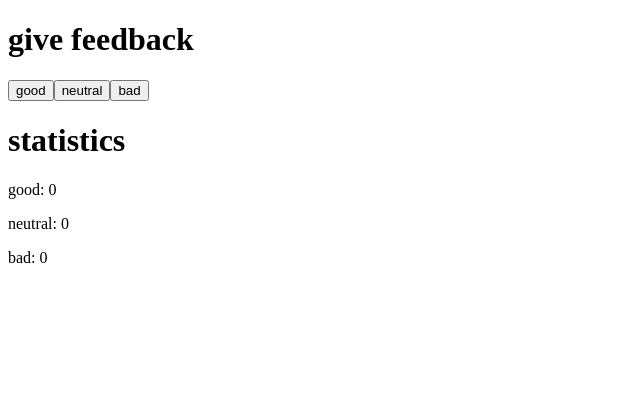
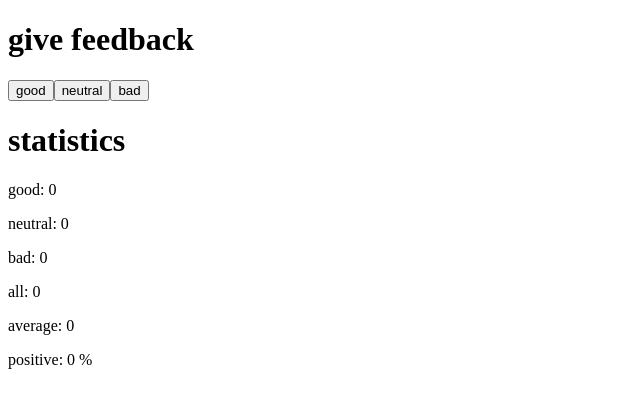
Before and after one commit to FSO-React/part1, a React (Vite) app: page / in a window 1280 px wide. Shown: the top 408 px of the page, without its empty margins (0-640 px from the left). Built offline with nearby package versions, Linux system fonts and the light colour scheme.

Commit message:
exercise 1.7

```diff
--- a/src/App.jsx
+++ b/src/App.jsx
@@ -13,28 +13,50 @@ const Button = ({ onClick, text }) => {
 }
 
 const Stat = ({ stat, amount }) => {
+  if (!amount || amount === 0) {
+    return (
+      <p>{stat}: 0</p>
+    )
+  }
   return (
     <p>{stat}: {amount}</p>
   )
 }
 
+const Percent = ({ text, amount }) => {
+  if (!amount || amount === 0) {
+    return (
+      <p>{text}: 0 %</p>
+    )
+  }
+  return (
+    <p>{text}: {amount} %</p>
+  )
+}
 
 const App = () => {
   // guarda los clics de cada botón en su propio estado
   const [good, setGood] = useState(0)
   const [neutral, setNeutral] = useState(0)
   const [bad, setBad] = useState(0)
+  const [all, setAll] = useState(0)
 
   const handlerClickGood = () => {
     setGood(good + 1)
+    setAll(all + 1)
   }
 
   const handlerClickNeutral = () => {
     setNeutral(neutral + 1)
+    setAll(all + 1)
   }
   const handlerClickBad = () => {
     setBad(bad + 1)
+    setAll(all + 1)
   }
+
+  const average = () => (good - bad) / all
+  const positivePercent = () => (good / all) * 100
 
   return (
     <div>
@@ -47,6 +69,9 @@ const App = () => {
       <Stat stat='good' amount={good}></Stat>
       <Stat stat='neutral' amount={neutral}></Stat>
       <Stat stat='bad' amount={bad}></Stat>
+      <Stat stat='all' amount={all}></Stat>
+      <Stat stat='average' amount={average()}></Stat>
+      <Percent text='positive' amount={positivePercent()}></Percent>
     </div>
   )
 }
--- a/src/main.jsx
+++ b/src/main.jsx
@@ -1,5 +1,5 @@
 import ReactDOM from 'react-dom/client'
 
-// exercise 1.6
+// exercise 1.7
 import App from './App'
 ReactDOM.createRoot(document.getElementById('root')).render(<App />)
```
